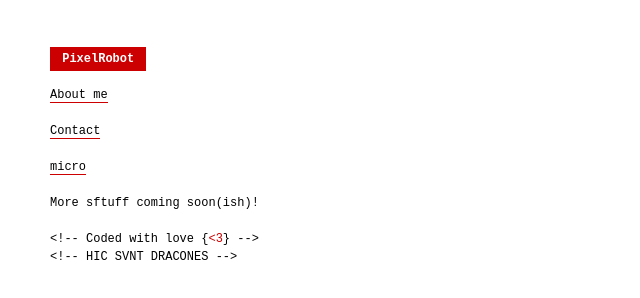
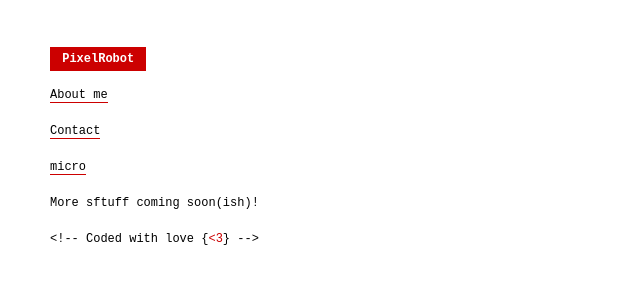
Before and after one commit to gitter-badger/Index-1, a plain HTML site: page index.html in a window 1280 px wide. Shown: the whole page, without its empty margins (0-640 px from the left). Drawn offline with Linux system fonts and the light colour scheme.

Commit message:
New index

```diff
--- a/index.html
+++ b/index.html
@@ -56,7 +56,6 @@
 More sftuff coming soon(ish)!
 
 &lt;!-- Coded with love {<span class="love">&lt;3</span>} --&gt;
-&lt;!-- HIC SVNT DRACONES --&gt;
 </pre>
 
     </body>
```
